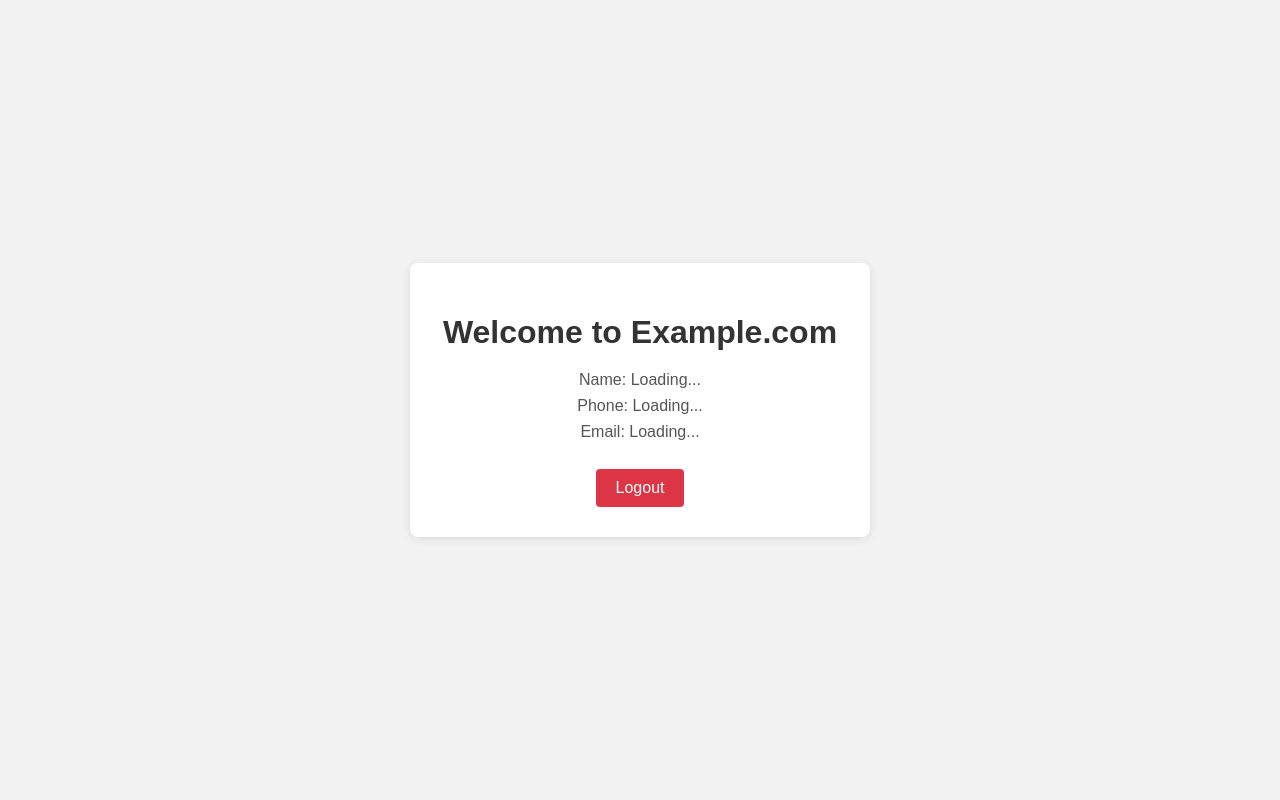
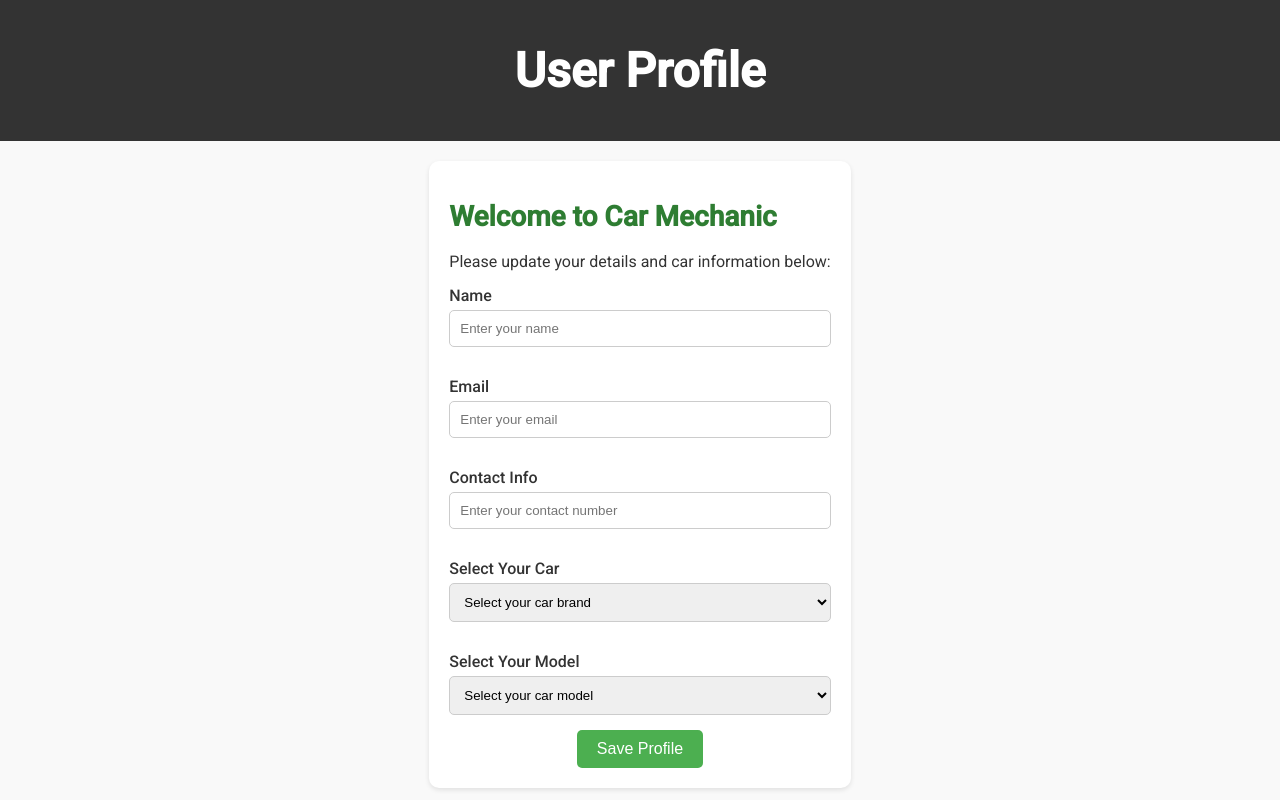
Before and after one commit to Genith-Utkarsh/ClonedFinalProject, a Flask app: page /profile in a window 1280 px wide. Run offline with Flask 3, Linux system fonts and the light colour scheme; some libraries are stand-ins or nearby versions.

Commit message:
Update profile.html

```diff
--- a/templates/profile.html
+++ b/templates/profile.html
@@ -2,128 +2,145 @@
 <html lang="en">
 <head>
     <meta charset="UTF-8">
-  <title>Profile Page</title>
+    <meta name="viewport" content="width=device-width, initial-scale=1.0">
+    <link rel="shortcut icon" href="https://i.pinimg.com/736x/c5/94/96/c5949627262b8098970838894f57c94e.jpg"/>
+    <title>User Profile</title>
+    <link href="https://fonts.googleapis.com/css2?family=Roboto:wght@400;500&display=swap" rel="stylesheet">
     <style>
-    /* Basic styles for the profile page */
         body {
-      font-family: 'Poppins', sans-serif;
-      background: #f2f2f2;
+            font-family: 'Roboto', sans-serif;
+            background-color: #f9f9f9;
+            color: #333;
             margin: 0;
+            padding: 0;
             display: flex;
-      justify-content: center;
+            flex-direction: column;
             align-items: center;
-      height: 100vh;
         }
-    .profile-container {
-      background: #fff;
-      padding: 30px;
-      border-radius: 8px;
-      box-shadow: 0 2px 10px rgba(0,0,0,0.1);
-      width: 400px;
+
+        header {
+            width: 100%;
+            background-color: #333;
+            color: white;
+            padding: 10px 20px;
             text-align: center;
+            font-size: 24px;
         }
-    .profile-container h1 {
-      margin-bottom: 20px;
-      color: #333;
+
+        .content {
+            max-width: 800px;
+            margin-top: 20px;
+            padding: 20px;
+            background-color: white;
+            box-shadow: 0 2px 5px rgba(0, 0, 0, 0.1);
+            border-radius: 10px;
+            text-align: left;
         }
-    .profile-container p {
+
+        .content h1 {
+            color: #2e7d32;
+            font-size: 28px;
+        }
+
+        .content p {
             font-size: 16px;
-      color: #555;
-      margin: 8px 0;
+            margin: 10px 0;
         }
-    .profile-container button {
+
+        label {
+            display: block;
+            font-weight: 500;
+            margin: 15px 0 5px;
+        }
+
+        input, select {
+            width: 100%;
+            padding: 10px;
+            margin-bottom: 15px;
+            border: 1px solid #ccc;
+            border-radius: 5px;
+            box-sizing: border-box;
+        }
+
+        .submit-btn {
+            background-color: #4CAF50;
+            color: white;
+            border: none;
             padding: 10px 20px;
-      background: #dc3545;
-      color: #fff;
-      border: none;
-      border-radius: 4px;
+            font-size: 16px;
+            border-radius: 5px;
             cursor: pointer;
-      font-size: 16px;
-      margin-top: 20px;
+            display: block;
+            margin: 0 auto;
+            transition: background-color 0.3s;
         }
-    .profile-container button:hover {
-      background: #c82333;
+
+        .submit-btn:hover {
+            background-color: #45a049;
         }
     </style>
-  <!-- Firebase App -->
-  <script src="https://www.gstatic.com/firebasejs/9.22.0/firebase-app-compat.js"></script>
-  <!-- Firebase Authentication -->
-  <script src="https://www.gstatic.com/firebasejs/9.22.0/firebase-auth-compat.js"></script>
-  <!-- Firebase Realtime Database -->
-  <script src="https://www.gstatic.com/firebasejs/9.22.0/firebase-database-compat.js"></script>
 </head>
 <body>
-  <div class="profile-container">
-    <h1 id="welcome-message">Welcome to Example.com</h1>
-    <p id="user-name">Name: Loading...</p>
-    <p id="user-phone">Phone: Loading...</p>
-    <p id="user-email">Email: Loading...</p>
-    <button id="logout-btn">Logout</button>
+
+<header>
+    <h1>User Profile</h1>
+</header>
+
+<div class="content">
+    <h1>Welcome to Car Mechanic</h1>
+    <p>Please update your details and car information below:</p>
+
+    <form id="profileForm">
+        <label for="name">Name</label>
+        <input type="text" id="name" placeholder="Enter your name" required>
+
+        <label for="email">Email</label>
+        <input type="email" id="email" placeholder="Enter your email" required>
+
+        <label for="contact">Contact Info</label>
+        <input type="tel" id="contact" placeholder="Enter your contact number" required>
+
+        <label for="car">Select Your Car</label>
+        <select id="car" required>
+            <option value="" disabled selected>Select your car brand</option>
+            <option value="Toyota">Toyota</option>
+            <option value="Honda">Honda</option>
+            <option value="Ford">Ford</option>
+            <option value="Chevrolet">Chevrolet</option>
+            <option value="BMW">BMW</option>
+        </select>
+
+        <label for="model">Select Your Model</label>
+        <select id="model" required>
+            <option value="" disabled selected>Select your car model</option>
+            <option value="Model A">Model A</option>
+            <option value="Model B">Model B</option>
+            <option value="Model C">Model C</option>
+            <option value="Model D">Model D</option>
+            <option value="Model E">Model E</option>
+        </select>
+
+        <button type="button" class="submit-btn" onclick="saveProfile()">Save Profile</button>
+    </form>
 </div>
 
 <script>
-    // Your Firebase configuration (ensure databaseURL is included)
-    var firebaseConfig = {
-      apiKey: "AIzaSyCCzT5d2u0IkWpZfF5FCr4PwKMHPaGrtE0",
-      authDomain: "sample-login-33567.firebaseapp.com",
-      databaseURL: "https://sample-login-33567-default-rtdb.firebaseio.com",
-      projectId: "sample-login-33567",
-      storageBucket: "sample-login-33567.firebasestorage.app",
-      messagingSenderId: "567157020233",
-      appId: "1:567157020233:web:ae6593986a25b26e5d1198"
-    };
+    function saveProfile() {
+        const name = document.getElementById('name').value;
+        const email = document.getElementById('email').value;
+        const contact = document.getElementById('contact').value;
+        const car = document.getElementById('car').value;
+        const model = document.getElementById('model').value;
 
-    // Initialize Firebase
-    firebase.initializeApp(firebaseConfig);
-    var auth = firebase.auth();
-    var database = firebase.database();
+        if (!name || !email || !contact || !car || !model) {
+            alert("Please fill out all fields.");
+            return;
+        }
 
-    // Set persistence to LOCAL to maintain session on the same domain
-    auth.setPersistence(firebase.auth.Auth.Persistence.LOCAL)
-      .then(function() {
-        console.log("Persistence set to LOCAL.");
-        // Listen for authentication state changes
-        auth.onAuthStateChanged(function(user) {
-          if (user) {
-            // User is signed in
-            var uid = user.uid;
-            document.getElementById("user-email").textContent = "Email: " + user.email;
-            // Retrieve user data from the Realtime Database (data stored under "users/{uid}")
-            database.ref('users/' + uid).once('value')
-              .then(function(snapshot) {
-                var userData = snapshot.val();
-                if (userData) {
-                  document.getElementById("user-name").textContent = "Name: " + userData.name;
-                  document.getElementById("user-phone").textContent = "Phone: " + userData.phone;
-                  document.getElementById("welcome-message").textContent = "Welcome " + userData.name + " to Example.com";
-                } else {
-                  document.getElementById("user-name").textContent = "Name: Data not found";
-                  document.getElementById("user-phone").textContent = "Phone: Data not found";
+        // Redirect to success page
+        window.location.href = "http://127.0.0.1:5000/success";
     }
-              })
-              .catch(function(error) {
-                console.error("Error fetching user data:", error);
-              });
-          } else {
-            // No user is signed in; redirect to login page
-            window.location.href = "login.html"; // Ensure this points to your login page on the same domain
-          }
-        });
-      })
-      .catch(function(error) {
-        console.error("Error setting persistence:", error);
-      });
+</script>
 
-    // Logout functionality
-    document.getElementById("logout-btn").addEventListener("click", function() {
-      auth.signOut()
-        .then(function() {
-          window.location.href = "login.html"; // Ensure this points to your login page on the same domain
-        })
-        .catch(function(error) {
-          console.error("Error signing out:", error);
-        });
-    });
-  </script>
 </body>
 </html>
```
Lines whose indentation alone changed are shown as unchanged.
